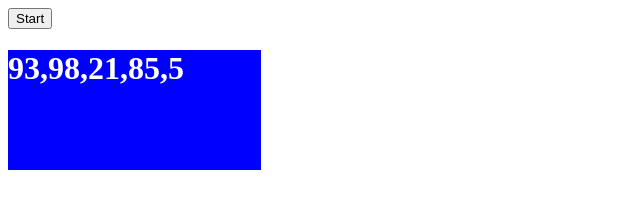
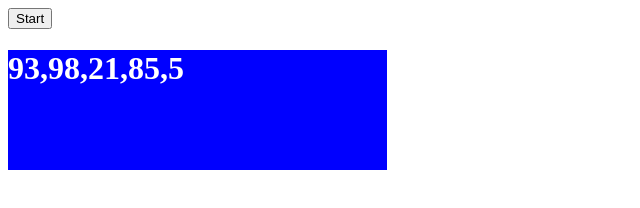
Before and after one commit to 19nikilangiu91/js-simon, a plain HTML site: page index.html in a window 1280 px wide. Both pictures are taken after a click on the button "Start". Shown: the whole page, without its empty margins (0-640 px from the left). Drawn offline with Linux system fonts and the light colour scheme.

Commit message:
Ultimo Push

```diff
--- a/css/style.css
+++ b/css/style.css
@@ -1,5 +1,5 @@
 #show-number{
-    width: 20%;
+    width: 30%;
     height: 15vh;
     /* DEBUG */
     background-color: blue;
--- a/js/main.js
+++ b/js/main.js
@@ -31,7 +31,9 @@ myButton.addEventListener("click",
 
         myShowNumber.innerHTML = myArrayFiveNumbers;
 
-        // 8) Andiamo a creare la nostra funzione per il  "timer" di "30 sec" per i nostri numeri.
+        // 8) Andiamo a inserire il nostro "array" nel ciclo "for" e andiamoa creare una funzione per il  "timer" di "30 sec" per i nostri numeri.
+
+        for (let i = 0; i < myArrayFiveNumbers.length; i++) {
 
             let trentaSec = 5;
 
@@ -39,11 +41,13 @@ myButton.addEventListener("click",
                 if(trentaSec === 0){
                     clearInterval(timer);
                     myShowNumber.classList.add("hidden");
+
+                    let numeri = parseInt(prompt("Inserisci il numero"));
                 }else
                     trentaSec--;
                     console.log(trentaSec);
             }, 1000);
-
+        };
     }
 )
 
```
Lines whose indentation alone changed are shown as unchanged.
